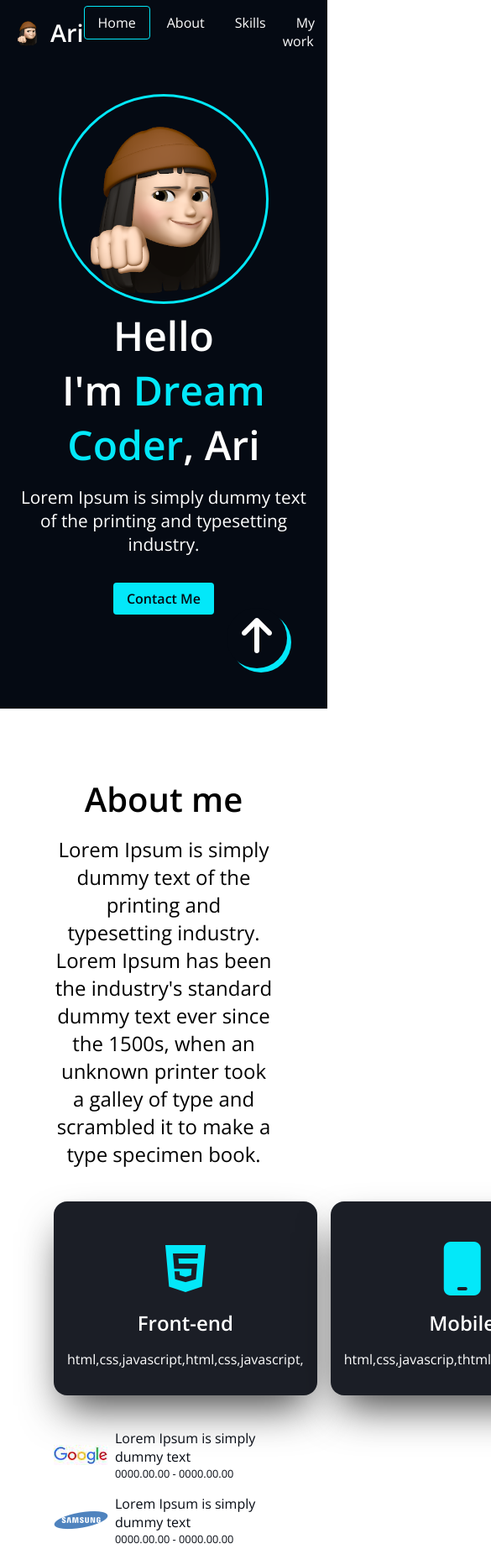
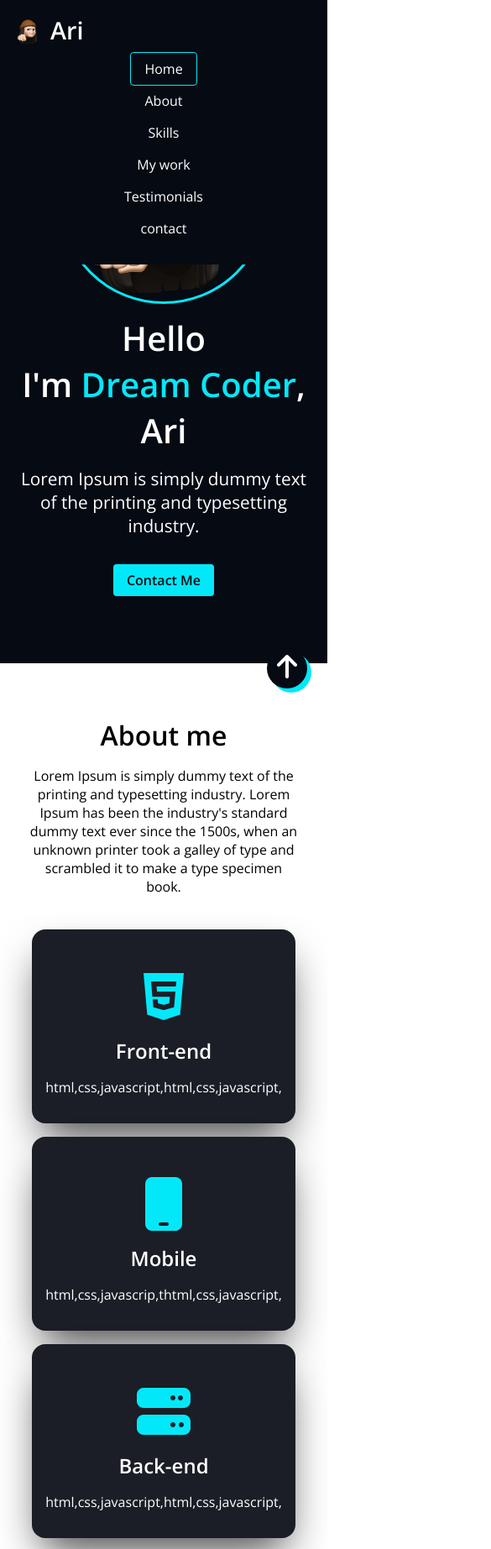
Before and after one commit to A-ri-SIM/portfolio_clone, a plain HTML site: page index.html in a window 390 px wide. Shown: the top 1845 px of the page at 84% size, 585 px wide, since content can reach past the window. Drawn offline with nearby package versions, Linux system fonts and the light colour scheme.

Commit message:
CSS-Resposive

```diff
--- a/css/style.css
+++ b/css/style.css
@@ -375,7 +375,7 @@ button:focus {
 }
 
 /* Arrow up */
-.arrow-up{
+.arrow-up {
   background-color: var(--color-primary);
   position: fixed;
   bottom: 3rem;
@@ -406,3 +406,76 @@ button:focus {
 .contact__link:hover {
   color: var(--color-accent);
 }
+
+@media screen and (max-width: 768px) {
+  .section {
+    padding: 3rem 2rem;
+  }
+  .title {
+    font-size: 2rem;
+  }
+  .decription {
+    font-size: 1rem;
+  }
+
+  .header{
+    flex-direction: column;
+    align-items: start;
+  }
+  .header__menu{
+    flex-direction: column;
+    text-align: center;
+    padding: 1rem 4rem;
+    gap: 1rem;
+  }
+  .header__nav{
+    width: 100%;
+  }
+
+  #home {
+    padding-bottom: 3rem;
+  }
+  .home__title {
+    font-size: 2.5rem;
+    margin-top: 0.5rem;
+  }
+
+  .majors {
+    flex-direction: column;
+    align-items: center;
+  }
+  .major {
+    max-width: 25rem;
+  }
+  .job {
+    justify-content: center;
+  }
+
+  .skiils {
+    grid-template-columns: 1fr;
+  }
+
+  .categories {
+    flex-direction: column;
+  }
+  .category {
+    width: 80%;
+  }
+  .projects {
+    grid-template-columns: repeat(2, 1fr);
+  }
+
+  .testimonial {
+    flex-direction: column;
+  }
+  .testimonial:nth-child(even) .testimonial__img {
+    order: 0;
+  }
+  .arrow-up {
+    font-size: 2rem;
+    width: 3rem;
+    height: 3rem;
+    bottom: 1.5rem;
+    right: 1.5rem;
+  }
+}
--- a/index.html
+++ b/index.html
@@ -37,7 +37,7 @@
         <img class="header__logo__img" src="images/favicon.ico" alt="logo" />
         <h1 class="header__logo__title"><a href="#">Ari</a></h1>
       </div>
-      <nav>
+      <nav class="header__nav">
         <ul class="header__menu">
           <li><a class="header__menu__item active" href="#home">Home</a></li>
           <li><a class="header__menu__item" href="#about">About</a></li>
```
Lines whose indentation alone changed are shown as unchanged.
